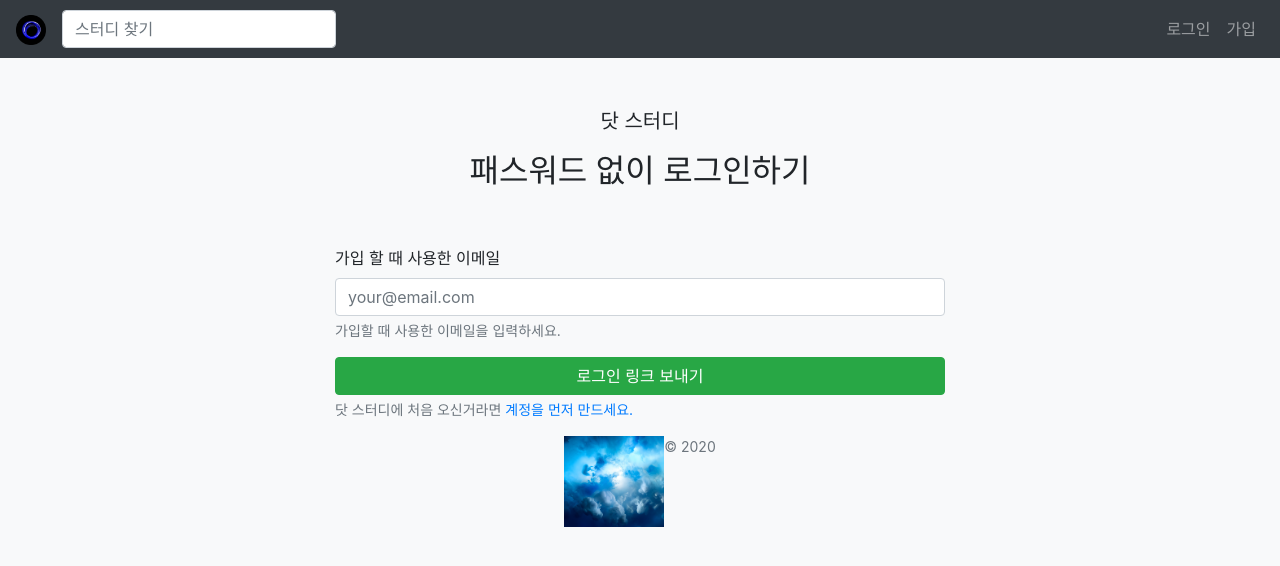
After one commit to woon999/spring_playground, a Spring app: template src/main/resources/templates/account/email-login.html in a window 1280 px wide. The commit adds this page. Shown: the top 566 px of the page. Run offline with Thymeleaf, Linux system fonts and the light colour scheme; the template is opened without the code that fills it, so the values that code supplies are empty; some of the project's set-up classes (security, data sources, template engines, error pages and the like) are left out, and stand-ins take their place; some libraries are stand-ins or nearby versions.

Commit message:
#32 패스워드 잃어버렸을 때 이메일로 로그인링크 전송

```diff
--- a/src/main/java/com/study/Jpawebapp/config/SecurityConfig.java
+++ b/src/main/java/com/study/Jpawebapp/config/SecurityConfig.java
@@ -27,7 +27,7 @@ public class SecurityConfig extends WebSecurityConfigurerAdapter {
     protected void configure(HttpSecurity http) throws Exception {
         http.authorizeRequests()
                 .mvcMatchers("/", "/login","/sign", "/sign-up", "/check-email-token",
-                        "/email-login", "/check-email-login", "/login-link").permitAll()
+                        "/email-login", "/login-by-email").permitAll()
                 .mvcMatchers(HttpMethod.GET, "/profile/*").permitAll()
                 .anyRequest().authenticated();
 
--- /dev/null
+++ b/src/main/resources/templates/account/email-login.html
@@ -0,0 +1,51 @@
+<!DOCTYPE html>
+<html lang="en" xmlns:th="http://www.thymeleaf.org">
+<head th:replace="fragments.html :: head"></head>
+<body class="bg-light">
+<div th:replace="fragments.html :: main-nav"></div>
+<div class="container">
+    <div class="py-5 text-center">
+        <p class="lead">닷 스터디</p>
+        <h2>패스워드 없이 로그인하기</h2>
+    </div>
+    <div class="row justify-content-center">
+        <div th:if="${error}" class="alert alert-danger alert-dismissible fade show mt-3" role="alert">
+            <span th:text="${error}">완료</span>
+            <button type="button" class="close" data-dismiss="alert" aria-label="Close">
+                <span aria-hidden="true">&times;</span>
+            </button>
+        </div>
+
+        <div th:if="${message}" class="alert alert-info alert-dismissible fade show mt-3" role="alert">
+            <span th:text="${message}">완료</span>
+            <button type="button" class="close" data-dismiss="alert" aria-label="Close">
+                <span aria-hidden="true">&times;</span>
+            </button>
+        </div>
+
+        <form class="needs-validation col-sm-6" action="#" th:action="@{/email-login}" method="post" novalidate>
+            <div class="form-group">
+                <label for="email">가입 할 때 사용한 이메일</label>
+                <input id="email" type="email" name="email" class="form-control"
+                       placeholder="your@email.com" aria-describedby="emailHelp" required>
+                <small id="emailHelp" class="form-text text-muted">
+                    가입할 때 사용한 이메일을 입력하세요.
+                </small>
+                <small class="invalid-feedback">이메일을 입력하세요.</small>
+            </div>
+
+            <div class="form-group">
+                <button class="btn btn-success btn-block" type="submit"
+                        aria-describedby="submitHelp">로그인 링크 보내기</button>
+                <small id="submitHelp" class="form-text text-muted">
+                    닷 스터디에 처음 오신거라면 <a href="#" th:href="@{/findpassword}">계정을 먼저 만드세요.</a>
+                </small>
+            </div>
+        </form>
+    </div>
+
+    <div th:replace="fragments.html :: footer"></div>
+</div>
+<script th:replace="fragments.html :: form-validation"></script>
+</body>
+</html>
--- a/src/main/resources/templates/account/sign-up.html
+++ b/src/main/resources/templates/account/sign-up.html
@@ -29,7 +29,7 @@
                         <input id="email" type="email" th:field="*{email}" class="form-control"
                                placeholder="your@email.com" aria-describedby="emailHelp" required>
                         <small id="emailHelp" class="form-text text-muted">
-                            스터디올래는 사용자의 이메일을 공개하지 않습니다.
+                            닷 스터디는 사용자의 이메일을 공개하지 않습니다.
                         </small>
                         <small class="invalid-feedback">이메일을 입력하세요.</small>
                         <small class="form-text text-danger" th:if="${#fields.hasErrors('email')}" th:errors="*{email}">Email Error</small>
--- a/src/main/resources/templates/login.html
+++ b/src/main/resources/templates/login.html
@@ -54,7 +54,7 @@
                     <button class="btn btn-success btn-block" type="submit"
                             aria-describedby="submitHelp">로그인</button>
                     <small id="submitHelp" class="form-text text-muted">
-                        스터디올래에 처음 오신거라면 <a href="#" th:href="@{/signup}">계정을 먼저 만드세요.</a>
+                        닷 스터디에 처음 오신거라면 <a href="#" th:href="@{/signup}">계정을 먼저 만드세요.</a>
                     </small>
                 </div>
 
```
Also changed, not shown: src/main/java/com/study/Jpawebapp/account/AccountController.java (+41 -0 lines), src/main/java/com/study/Jpawebapp/account/AccountService.java (+11 -0 lines), src/main/resources/templates/account/check-login-email.html (added, +25 -0 lines), src/main/resources/templates/account/logged-in-by-email.html (added, +21 -0 lines).
